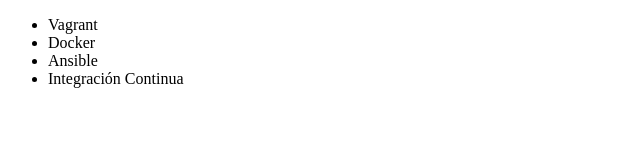
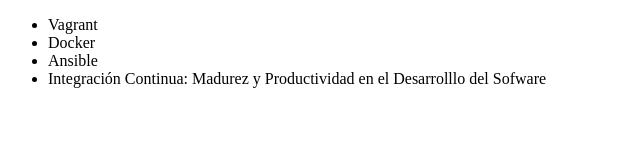
Before and after one commit to Salvirrubi/alura-git, a plain HTML site: page index.html in a window 1280 px wide. Shown: the whole page, without its empty margins (0-640 px from the left). Drawn offline with Linux system fonts and the light colour scheme.

Commit message:
Renombrando curso de Integración Continua

```diff
--- a/index.html
+++ b/index.html
@@ -10,7 +10,7 @@
             <li> Vagrant </li>
             <li> Docker </li>
             <li> Ansible </li>
-            <li> Integración Continua </li>
+            <li> Integración Continua: Madurez y Productividad en el Desarrolllo del Sofware </li>
         </ul>
     </body>
 </html>
```
